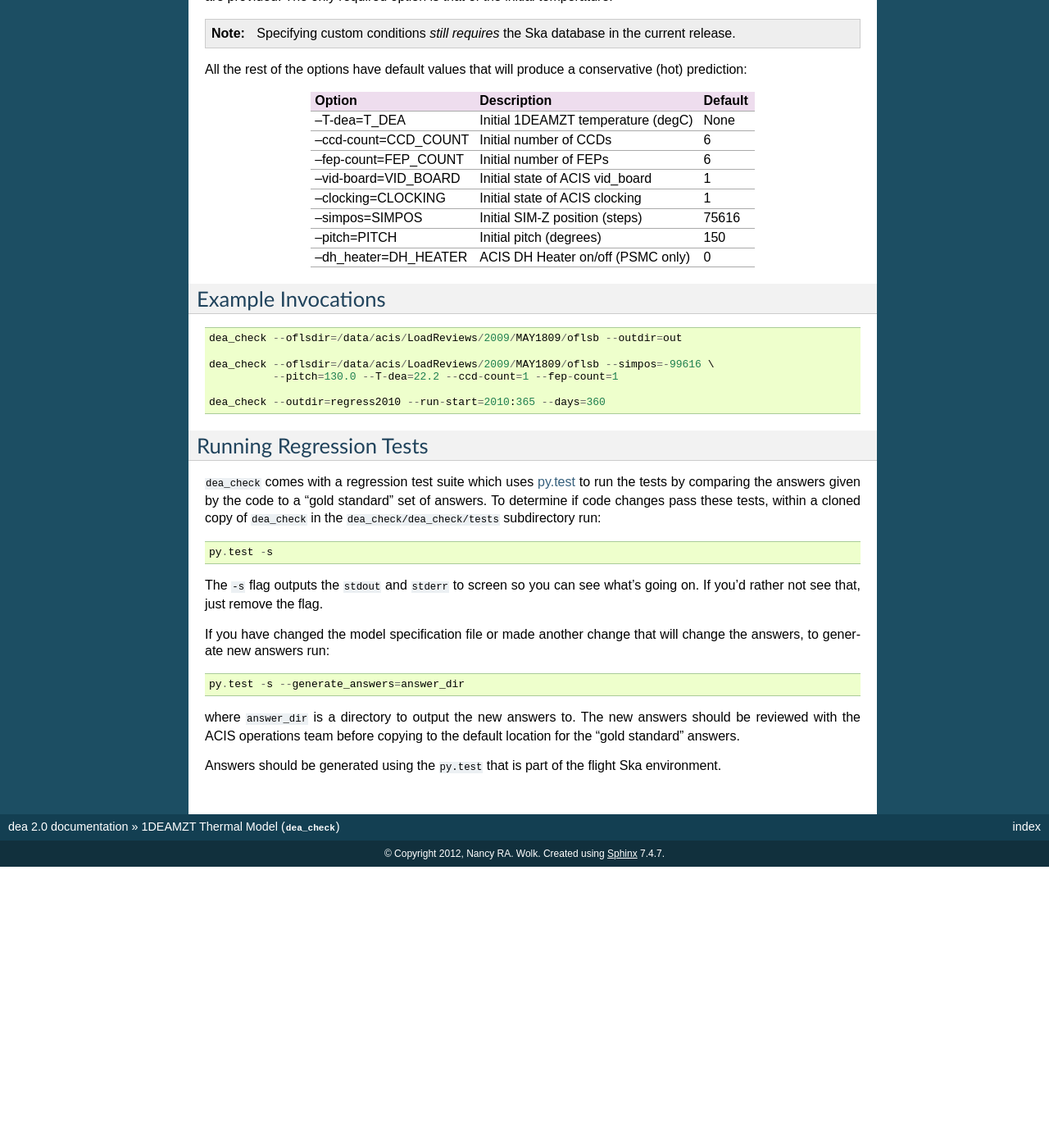
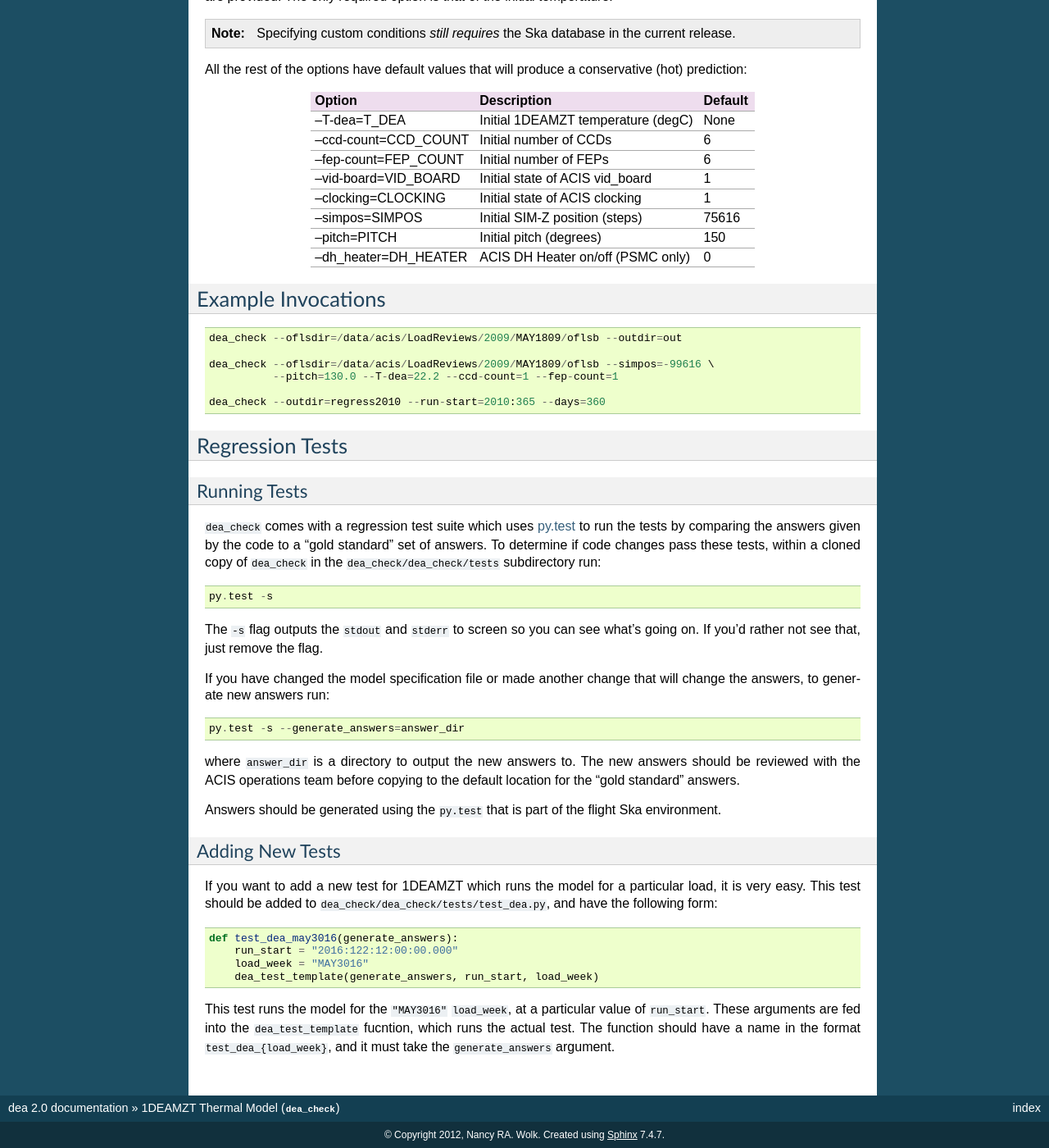
Before and after one commit to acisops/dea_check, a Sphinx documentation site: the page built from doc/index.rst, in a window 1280 px wide and 1400 px high, scrolled down 1426 px. Shown: the whole window at 82% size. Built offline with Sphinx 7.4.7, drawn with Linux system fonts in a browser that asks for light colours; before the commit the page ends 2483 px from its top, so only the background shows below that; some of the changed text lies outside the part shown.

Commit message:
Update dea_check docs

```diff
--- a/doc/index.rst
+++ b/doc/index.rst
@@ -122,8 +122,11 @@ Example Invocations
   dea_check --outdir=regress2010 --run-start=2010:365 --days=360
 
 
-Running Regression Tests
-------------------------
+Regression Tests
+----------------
+
+Running Tests
+^^^^^^^^^^^^^
 
 ``dea_check`` comes with a regression test suite which uses `py.test <http://pytest.org/>`_ to
 run the tests by comparing the answers given by the code to a "gold standard" set of answers. To
@@ -149,3 +152,21 @@ with the ACIS operations team before copying to the default location for the "go
 answers.
 
 Answers should be generated using the ``py.test`` that is part of the flight Ska environment.
+
+Adding New Tests
+^^^^^^^^^^^^^^^^
+
+If you want to add a new test for 1DEAMZT which runs the model for a particular load, it is very easy.
+This test should be added to ``dea_check/dea_check/tests/test_dea.py``, and have the following form:
+
+.. code-block:: python
+
+    def test_dea_may3016(generate_answers):
+        run_start = "2016:122:12:00:00.000"
+        load_week = "MAY3016"
+        dea_test_template(generate_answers, run_start, load_week)
+
+This test runs the model for the ``"MAY3016"`` ``load_week``, at a particular value of ``run_start``.
+These arguments are fed into the ``dea_test_template`` fucntion, which runs the actual test. The function
+should have a name in the format ``test_dea_{load_week}``, and it must take the ``generate_answers``
+argument.
```
